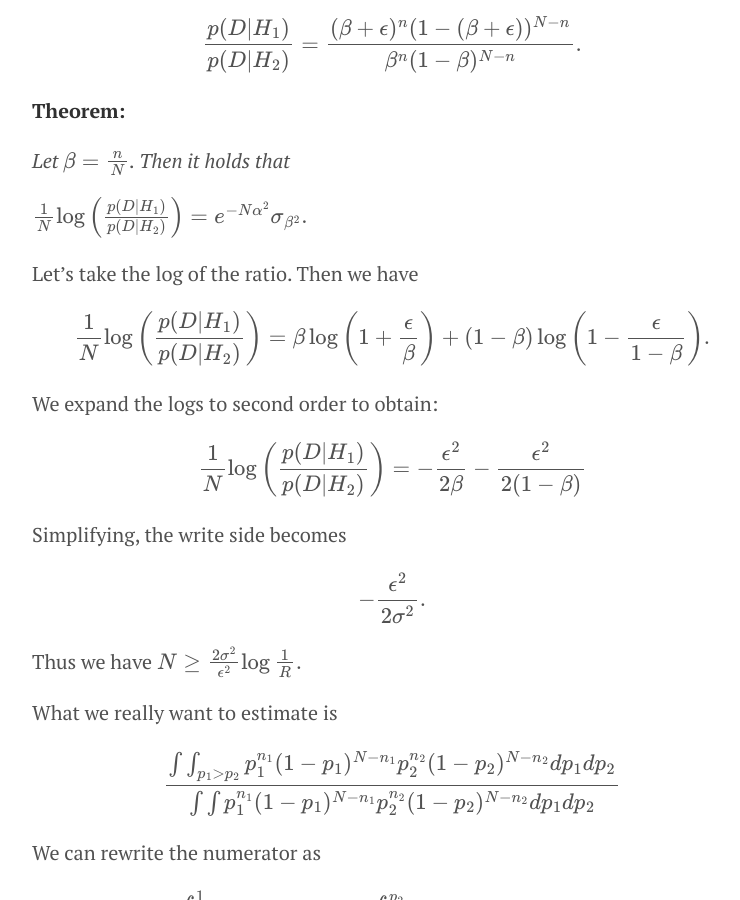
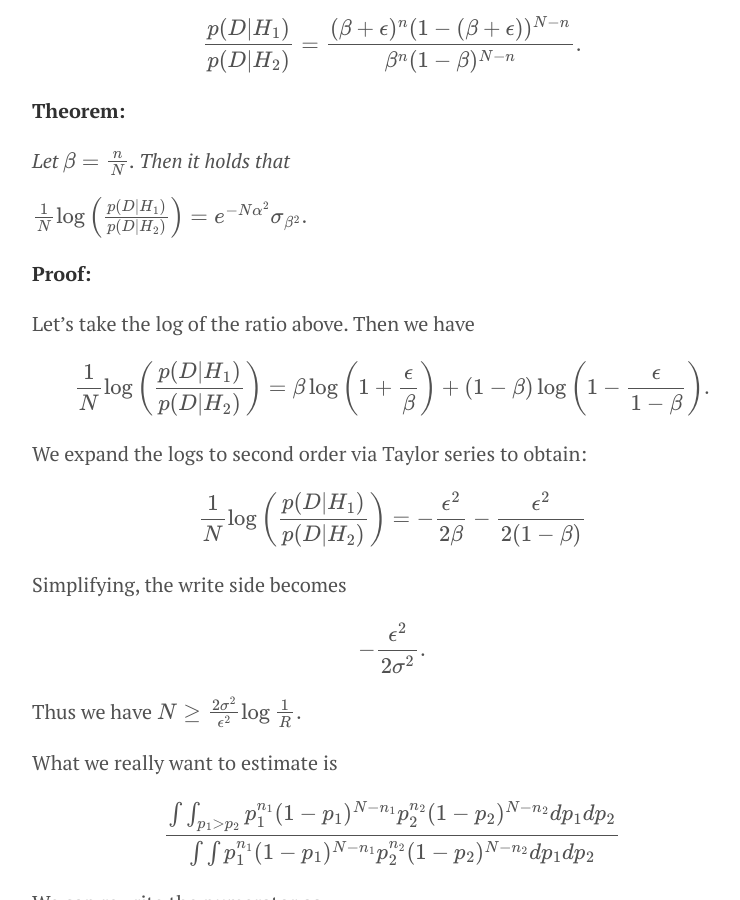
Before and after one commit to doriang102/doriang102.github.io, a Jekyll site: the page built from _posts/2017-06-10-hypothesis-testing-part-2-in-progress.md, in a window 1280 px wide and 900 px high, scrolled down 6051 px. Shown: the whole window, without its empty margins (248-988 px from the left). Built offline with Jekyll 4.4.1, drawn with Linux system fonts in a browser that asks for light colours; our own code applies the rules of GitHub Pages for plain Markdown files; formulas are drawn with MathJax 3.

Commit message:
Update 2017-06-10-hypothesis-testing-part-2-in-progress.md

```diff
--- a/_posts/2017-06-10-hypothesis-testing-part-2-in-progress.md
+++ b/_posts/2017-06-10-hypothesis-testing-part-2-in-progress.md
@@ -175,13 +175,14 @@ $$ \frac{p(D \lvert H_1)}{p(D \lvert H_2)} = \frac{(\beta+\epsilon)^n (1- (\beta
 *$$ \frac{1}{N} \log \left(\frac{p(D \lvert H_1)}{p(D \lvert H_2)}\right) = e^{-N \alpha^2}{\sigma_{\beta^2}}.$$*
 
 
-Let's take the log of the ratio. Then we have
+**Proof:**
+
+Let's take the log of the ratio above. Then we have
 
 
 $$\frac{1}{N} \log \left(\frac{p(D \lvert H_1)}{p(D \lvert H_2)}\right) = \beta \log \left(1+ \frac{\epsilon}{\beta}\right) + (1-\beta) \log \left ( 1 - \frac{\epsilon}{1-\beta}\right).$$
 
-We expand the logs to second order to obtain:
-
+We expand the logs to second order via Taylor series to obtain:
 
 $$ \frac{1}{N}\log \left(\frac{p(D \lvert H_1)}{p(D \lvert H_2)}\right) = -\frac{\epsilon^2}{2\beta} - \frac{\epsilon^2}{2(1-\beta)}  $$
 
```
